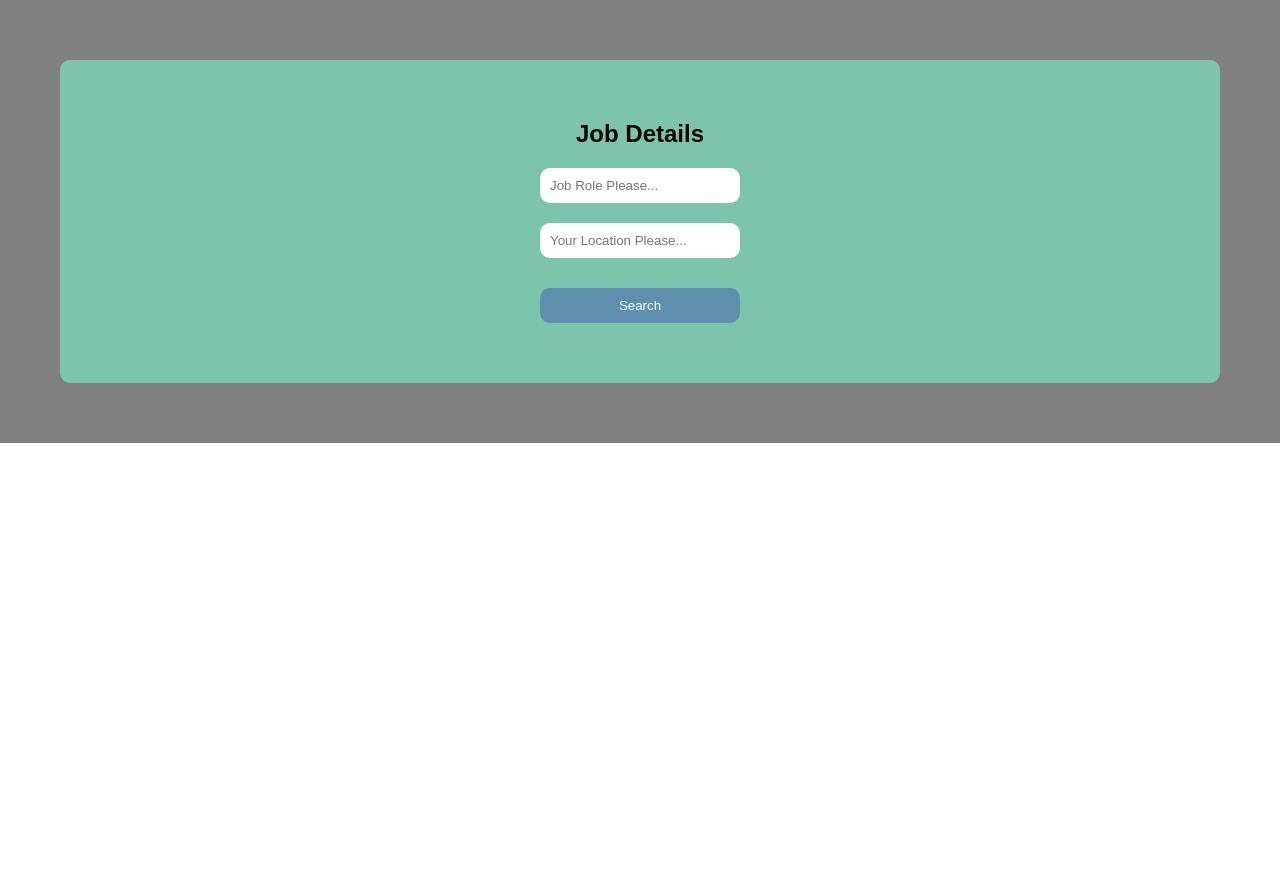
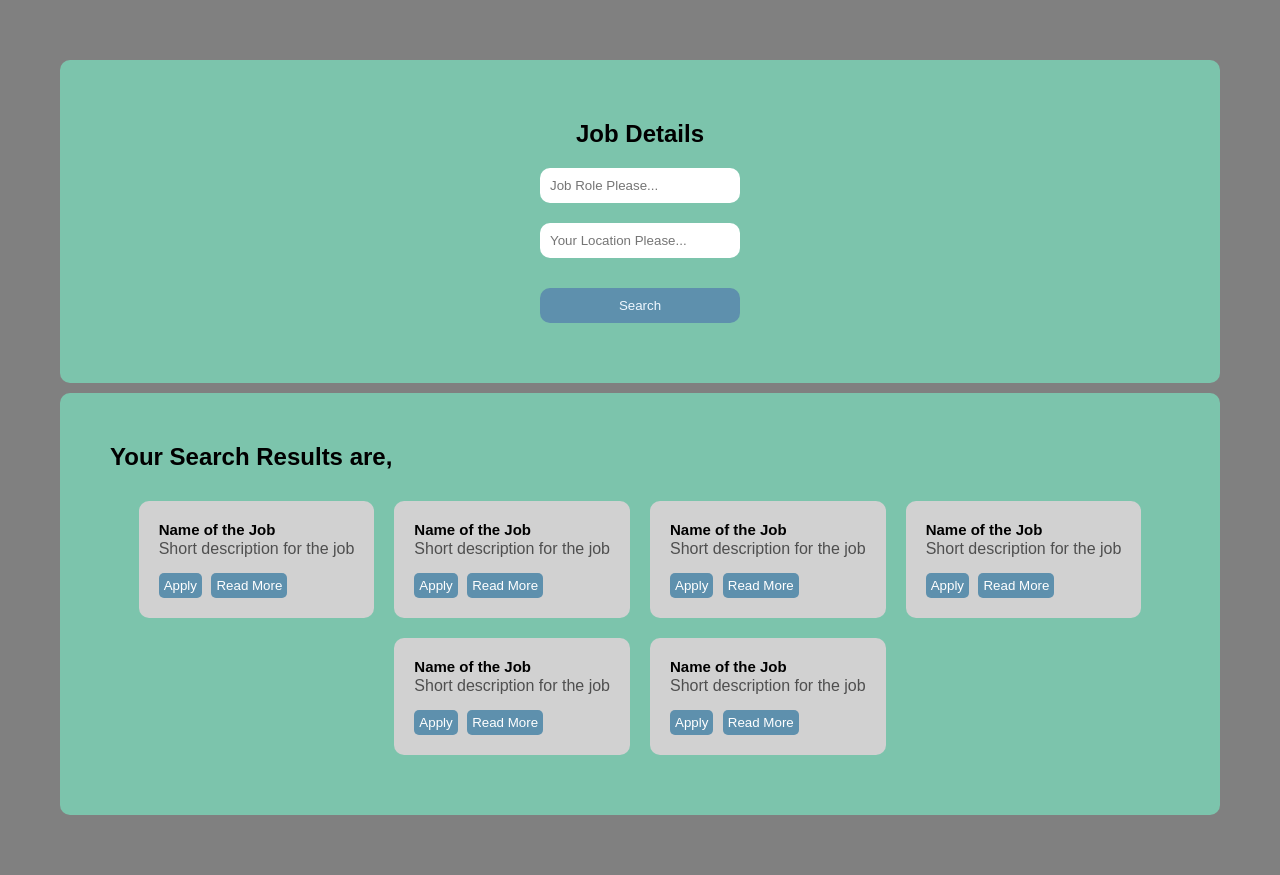
Before and after one commit to AzariahJohn/NalayaThiran, a Flask app: page / in a window 1280 px wide. Before the commit the page ends 443 px from the top, so only its background shows below. Run offline with Flask 2, Linux system fonts and the light colour scheme.

Commit message:
frontend part till home page

```diff
--- /dev/null
+++ b/content/__init__.py
@@ -0,0 +1,3 @@
+from flask import Flask, render_template
+app = Flask(__name__)
+from content import routes
--- /dev/null
+++ b/content/routes.py
@@ -0,0 +1,15 @@
+from content import app
+from flask import render_template
+
+@app.route('/')
+@app.route('/home')
+def hello_world():
+    return render_template('home.html')
+
+@app.route('/login')
+def login():
+    return render_template('login.html')
+
+@app.route('/signup')
+def signup():
+    return render_template('signup.html')
--- a/static/css/home.css
+++ b/content/static/css/home.css
@@ -10,6 +10,7 @@
     display: flex;
     align-items: center;
     justify-content: center;
+    flex-direction: column;
     padding: 60px;
 }
 
@@ -49,3 +50,51 @@
     background-color: black;
     transform: scale(1.1);
 }
+
+.job-container{
+    background-color: rgb(124, 196, 172);
+    margin-top: 10px;
+    padding: 50px;
+    border-radius: 10px;
+    width: 100%;
+}
+
+.card-container{
+    display: flex;
+    flex-wrap: wrap;
+    align-items: center;
+    justify-content: center;
+    margin-top: 20px;
+}
+
+.job-card{
+    background-color: rgb(209, 209, 209);
+    padding: 20px;
+    border-radius: 10px;
+    margin: 10px;
+}
+
+.job-card h1{
+    margin-bottom: 2px;
+    font-size: 15px;
+}
+
+.job-card p{
+    margin-bottom: 15px;
+    color: rgb(79, 79, 79);
+}
+
+.job-card button{
+    padding: 5px;
+    border: none;
+    border-radius: 5px;
+    background-color: rgb(94, 144, 173);
+    color: white;
+    transition: all 0.5s ease-in-out;
+    margin-right: 5px;
+}
+
+.job-card button:hover{
+    background-color: black;
+    transform: scale(1.1);
+}
--- /dev/null
+++ b/content/templates/home.html
@@ -0,0 +1,69 @@
+{% extends 'base.html' %}
+{% block style %} <link rel="stylesheet" href="{{ url_for('static', filename='css/home.css') }}"> {% endblock %}
+
+{% block body %}
+<title>Home Page</title>
+<div class="outer-container">
+    <div class="spec-container">
+        <h2 class="enter-details-title">Job Details</h2>
+        <input class="jd-input" type="input" placeholder="Job Role Please..." />
+        <input class="jd-input" type="input" placeholder="Your Location Please..." />
+        <button class="search-btn">Search</button>
+    </div>
+    <div class="job-container">
+        <h2 class="jc-title">
+            Your Search Results are,
+        </h2>
+        <div class="card-container">
+            <div class="job-card">
+                <h1>Name of the Job</h1>
+                <p>Short description for the job</p>
+                <div class="button-container">
+                    <button>Apply</button>
+                    <button>Read More</button>
+                </div>
+            </div>
+            <div class="job-card">
+                <h1>Name of the Job</h1>
+                <p>Short description for the job</p>
+                <div class="button-container">
+                    <button>Apply</button>
+                    <button>Read More</button>
+                </div>
+            </div>
+            <div class="job-card">
+                <h1>Name of the Job</h1>
+                <p>Short description for the job</p>
+                <div class="button-container">
+                    <button>Apply</button>
+                    <button>Read More</button>
+                </div>
+            </div>
+            <div class="job-card">
+                <h1>Name of the Job</h1>
+                <p>Short description for the job</p>
+                <div class="button-container">
+                    <button>Apply</button>
+                    <button>Read More</button>
+                </div>
+            </div>
+            <div class="job-card">
+                <h1>Name of the Job</h1>
+                <p>Short description for the job</p>
+                <div class="button-container">
+                    <button>Apply</button>
+                    <button>Read More</button>
+                </div>
+            </div>
+            <div class="job-card">
+                <h1>Name of the Job</h1>
+                <p>Short description for the job</p>
+                <div class="button-container">
+                    <button>Apply</button>
+                    <button>Read More</button>
+                </div>
+            </div>
+        </div>
+    </div>
+</div>
+{% endblock %}
--- a/market.py
+++ /dev/null
@@ -1,10 +0,0 @@
-from flask import Flask, render_template
-app = Flask(__name__)
-
-@app.route('/')
-def hello_world():
-    return render_template('home.html')
-
-@app.route('/about/<username>')
-def about_page(username):
-    return f'Hello {username}'
--- /dev/null
+++ b/run.py
@@ -0,0 +1,4 @@
+from content import app
+
+if __name__ == '__main__':
+    app.run(debug=True)
--- a/templates/home.html
+++ /dev/null
@@ -1,14 +0,0 @@
-{% extends 'base.html' %}
-{% block style %} <link rel="stylesheet" href="{{ url_for('static', filename='css/home.css') }}" {% endblock %}
-
-{% block body %}
-<title>Home Page</title>
-<div class="outer-container">
-    <div class="spec-container">
-        <h2 class="enter-details-title">Job Details</h2>
-        <input class="jd-input" type="input" placeholder="Job Role Please..." />
-        <input class="jd-input" type="input" placeholder="Your Location Please..." />
-        <button class="search-btn">Search</button>
-    </div>
-</div>
-{% endblock %}
```
Also changed, not shown: content/templates/base.html (renamed from templates/base.html), content/templates/login.html (added), content/templates/new.html (renamed from templates/new.html), content/templates/signup.html (added).
